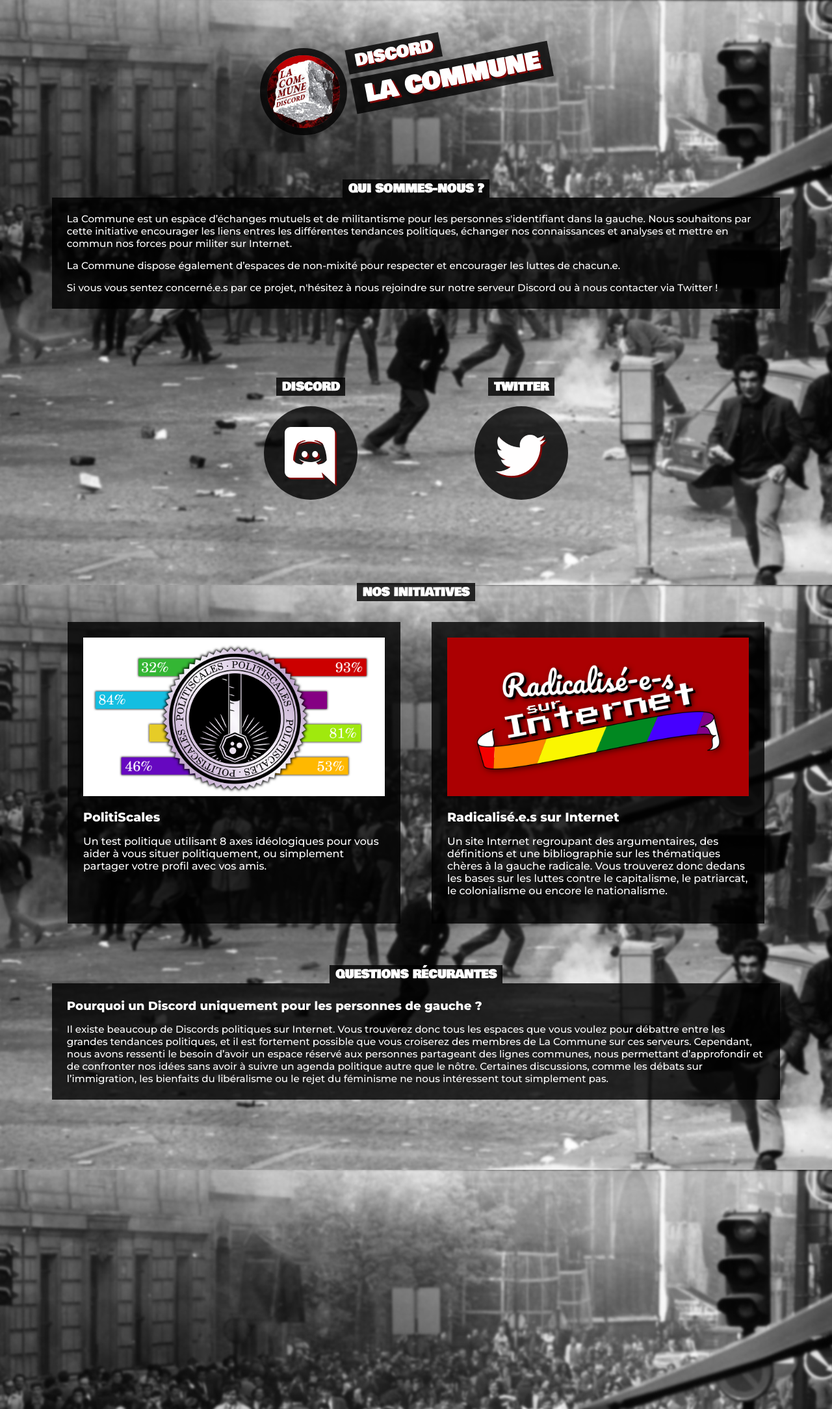
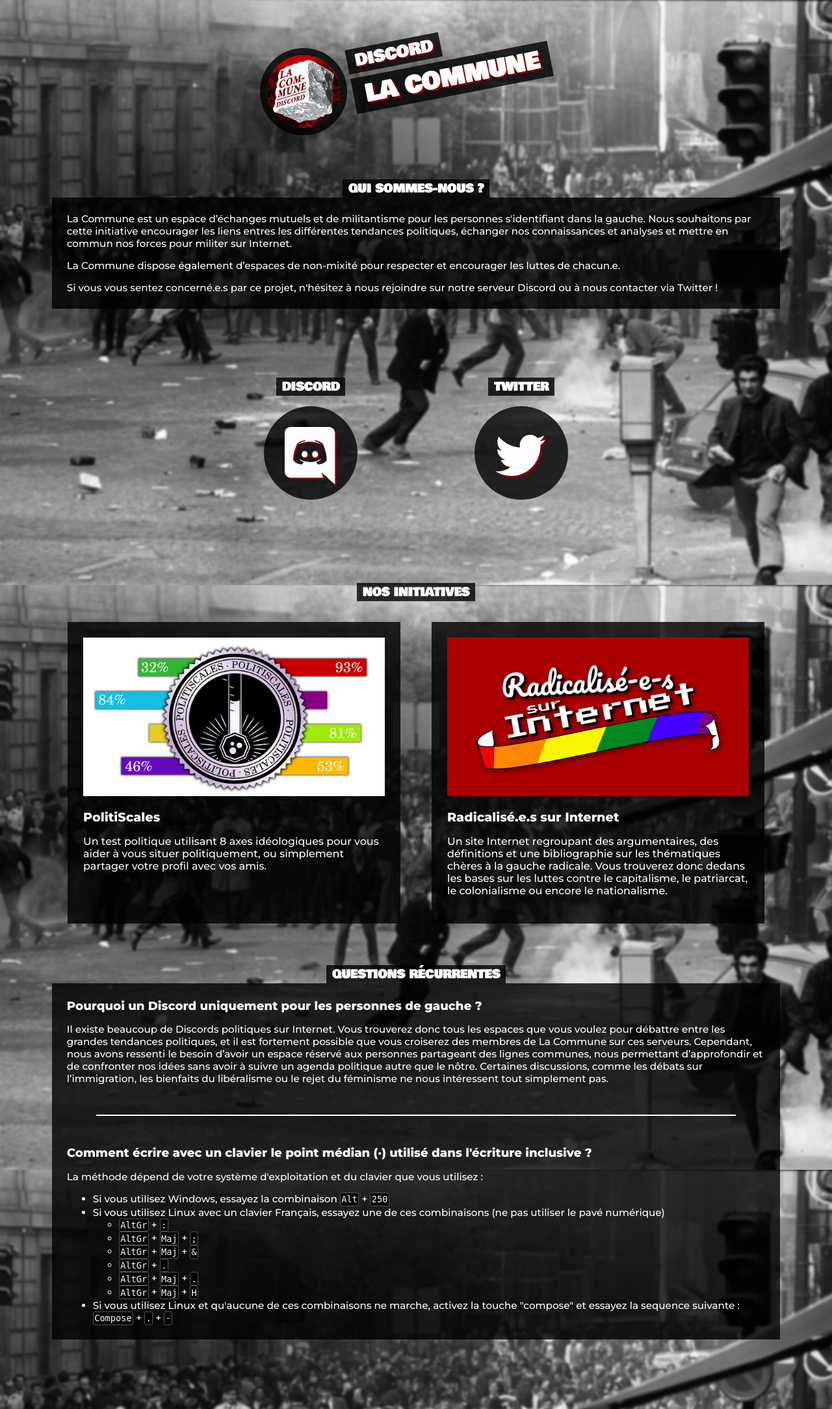
Before and after one commit to Ettaniel/accueil, a Jekyll site: the page built from index.html, in a window 1280 px wide. Shown: the whole page at 65% size. Built offline with Jekyll 4.4.1, drawn with Linux system fonts in a browser that asks for light colours.

Commit message:
Orthographphe, FAQ pour le point médian

```diff
--- a/index.html
+++ b/index.html
@@ -36,8 +36,30 @@ permalink:
 	</div>
 </div>
 
-<h1>Questions récurantes</h1>
+<h1 id="faq">Questions récurrentes</h1>
 <div class="textBlock">
-	<h2>Pourquoi un Discord uniquement pour les personnes de gauche ?</h2>
+	<h2 id="nm-gauche">Pourquoi un Discord uniquement pour les personnes de gauche ?</h2>
 	<p>Il existe beaucoup de Discords politiques sur Internet. Vous trouverez donc tous les espaces que vous voulez pour débattre entre les grandes tendances politiques, et il est fortement possible que vous croiserez des membres de La Commune sur ces serveurs. Cependant, nous avons ressenti le besoin d’avoir un espace réservé aux personnes partageant des lignes communes, nous permettant d’approfondir et de confronter nos idées sans avoir à suivre un agenda politique autre que le nôtre. Certaines discussions, comme les débats sur l’immigration, les bienfaits du libéralisme ou le rejet du féminisme ne nous intéressent tout simplement pas.</p>
+
+	<hr/>
+
+	<h2 id="point-median">Comment écrire avec un clavier le point médian (·) utilisé dans l'écriture inclusive ?</h2>
+	<p>La méthode dépend de votre système d'exploitation et du clavier que vous utilisez :</p>
+	<p>
+		<ul>
+			<li>Si vous utilisez Windows, essayez la combinaison <span class="key">Alt</span>&nbsp;+&nbsp;<span class="key">250</span></li>
+			<li>Si vous utilisez Linux avec un clavier Français, essayez une de ces combinaisons (ne pas utiliser le pavé numérique)
+				<ul>
+					<li><span class="key">AltGr</span>&nbsp;+&nbsp;<span class="key">:</span></li>
+					<li><span class="key">AltGr</span>&nbsp;+&nbsp;<span class="key">Maj</span>&nbsp;+&nbsp;<span class="key">;</span></li>
+					<li><span class="key">AltGr</span>&nbsp;+&nbsp;<span class="key">Maj</span>&nbsp;+&nbsp;<span class="key">&</span></li>
+					<li><span class="key">AltGr</span>&nbsp;+&nbsp;<span class="key">.</span></li>
+					<li><span class="key">AltGr</span>&nbsp;+&nbsp;<span class="key">Maj</span>&nbsp;+&nbsp;<span class="key">.</span></li>
+					<li><span class="key">AltGr</span>&nbsp;+&nbsp;<span class="key">Maj</span>&nbsp;+&nbsp;<span class="key">H</span></li>
+				</ul>
+			</li>
+			<li>Si vous utilisez Linux et qu'aucune de ces combinaisons ne marche, activez la touche "compose" et essayez la sequence suivante : <span class="key">Compose</span>&nbsp;+&nbsp;<span class="key">.</span>&nbsp;+&nbsp;<span class="key">-</span></li>
+		</ul>
+		</p>
+	<p>
 </div>
--- a/style.css
+++ b/style.css
@@ -252,3 +252,20 @@ body
 {
 	width:100%;
 }
+
+hr
+{
+	border:1px solid white;
+	margin:3em;
+}
+
+.key
+{
+	display:inline-block;
+	border:1px solid #555555;
+	padding:0.1em;
+	background-color:black;
+	border-radius:0.2em;
+	font-family:mono;
+	font-size:90%;
+}
```
